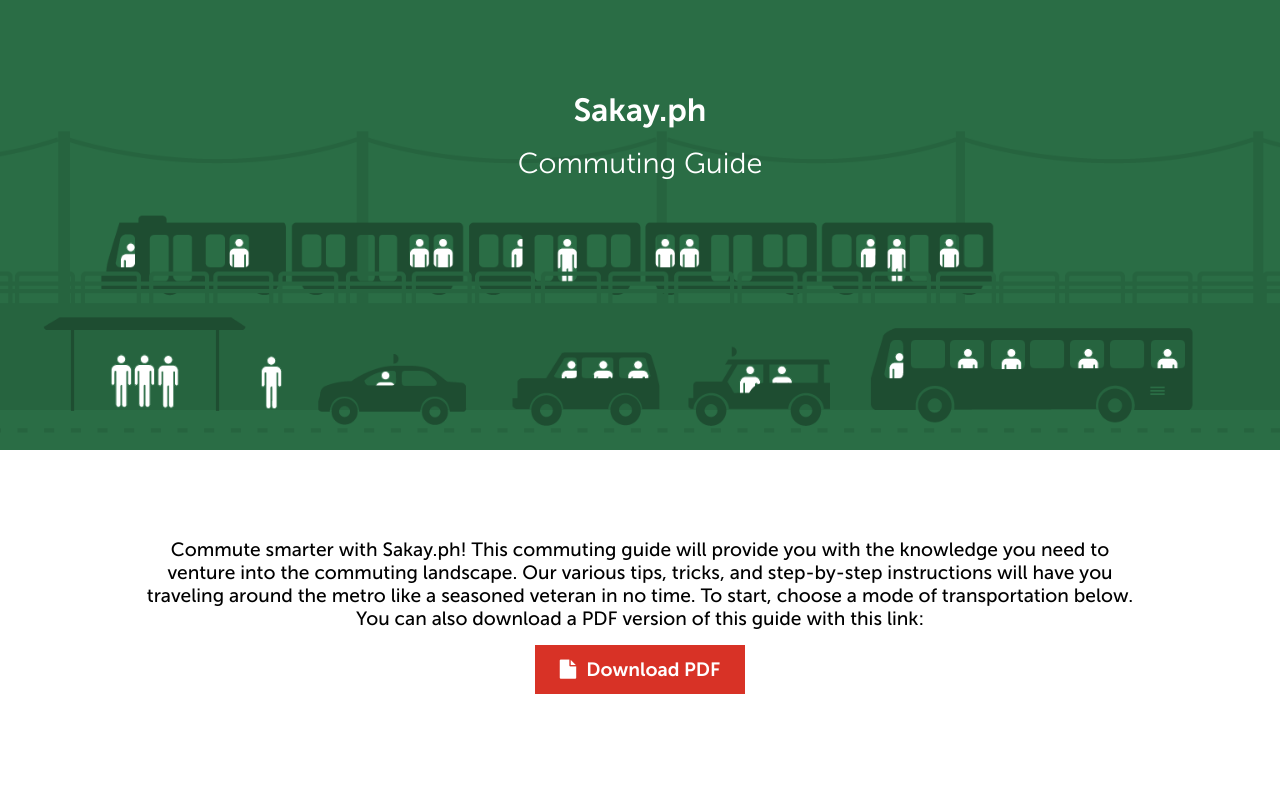
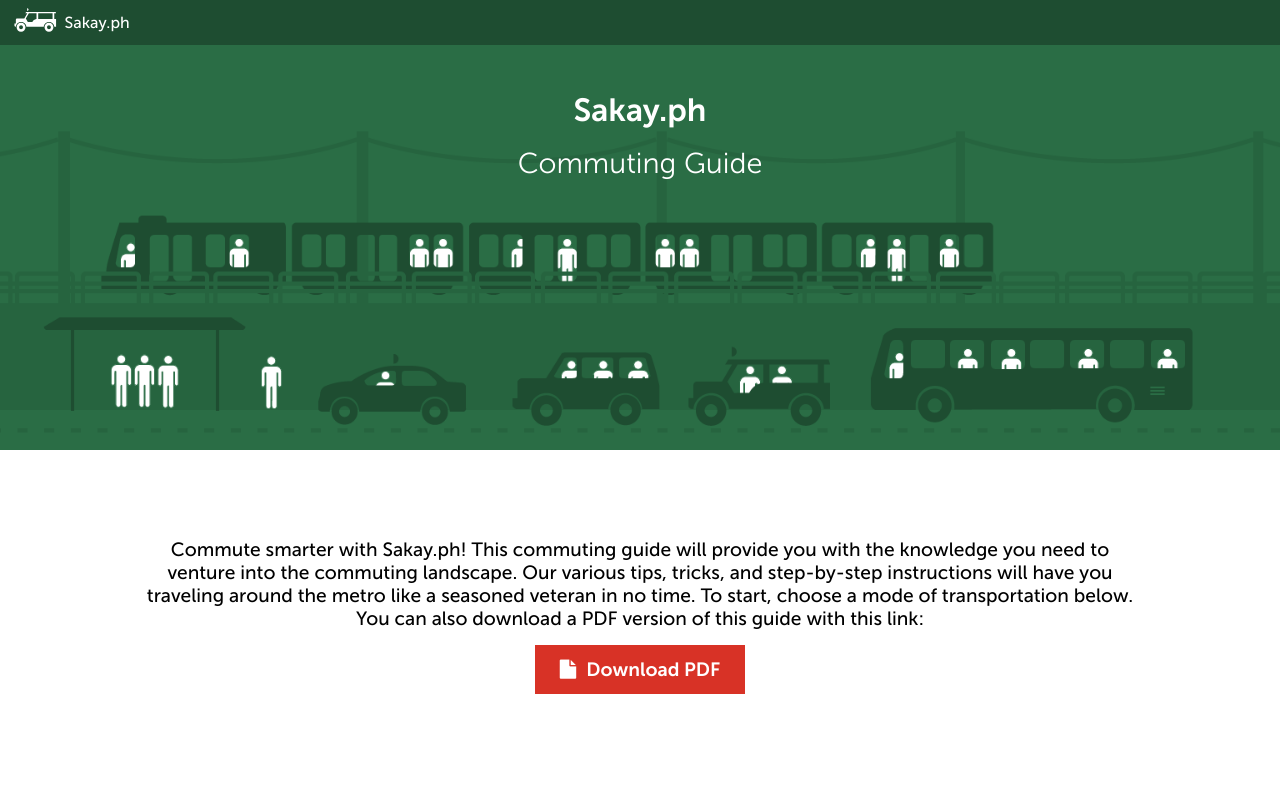
Before and after one commit to sakayph/commute-guide, a plain HTML site: page index.html in a window 1280 px wide. Shown: the top 800 px of the page. Drawn offline with Linux system fonts and the light colour scheme.

Commit message:
add navigation bar

```diff
--- a/index.html
+++ b/index.html
@@ -13,10 +13,14 @@
 </head>
 <body>
 	<header>
-		<a href="commuting-guide.pdf" class="pdf-button">
 <!-- 			<div class="button-container"><i class="fa fa-file"></i><h3>Download PDF</h3>
 			</div> -->
-		</a>
+		<div class="nav-bar">
+			<a href="http://sakay.ph/" class="home-button" >
+				<img src="illustrations/sakay-jeep.svg" />
+				<span>Sakay.ph</span>
+			</a>
+		</div>
 		<div class="text-header">
 			<h1>Sakay.ph</h1>
 			<h2>Commuting Guide</h2>
--- a/sass/screen.scss
+++ b/sass/screen.scss
@@ -9,6 +9,7 @@
 @import "../neat/neat-helpers";
 
 $sakayGreen: #2A6D45;
+$sakayDarkGreen: #1E4D31;
 $sakayRed:  #FF584C;
 $sakayRedDark: #d83226;
 
@@ -63,6 +64,30 @@ header {
 	.text-header {
 		position: relative;
 		top: 40px;
+	}
+	.nav-bar {
+		height: 45px;
+		background: $sakayDarkGreen;
+		position: absolute;
+		top: 0px;
+		left: 0px;
+		width: 100%;
+		z-index: 100;
+		.home-button {
+			float: left;
+			margin: 5px;
+			width: 100px;
+			display: table;
+			img {
+				display: table-cell;
+				position: relative;
+				right: 5px;
+			}
+			span {
+				display: table-cell;
+				vertical-align: middle;
+			}
+		}
 	}
 	// a.pdf-button {
 	// 	padding: 13px 10px 10px;
```
Also changed, not shown: illustrations/sakay-jeep.svg (added), stylesheets/screen.css.
